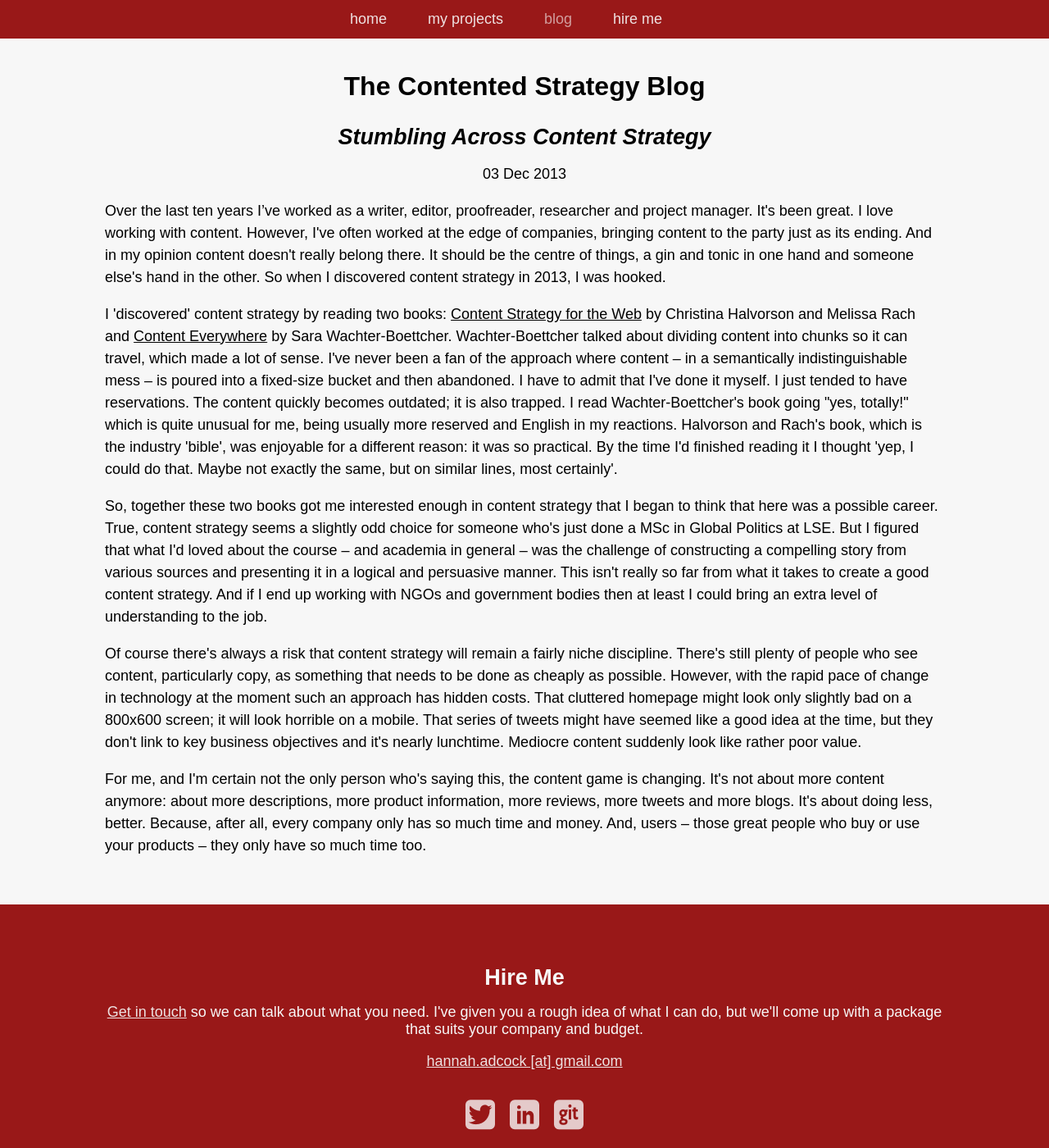
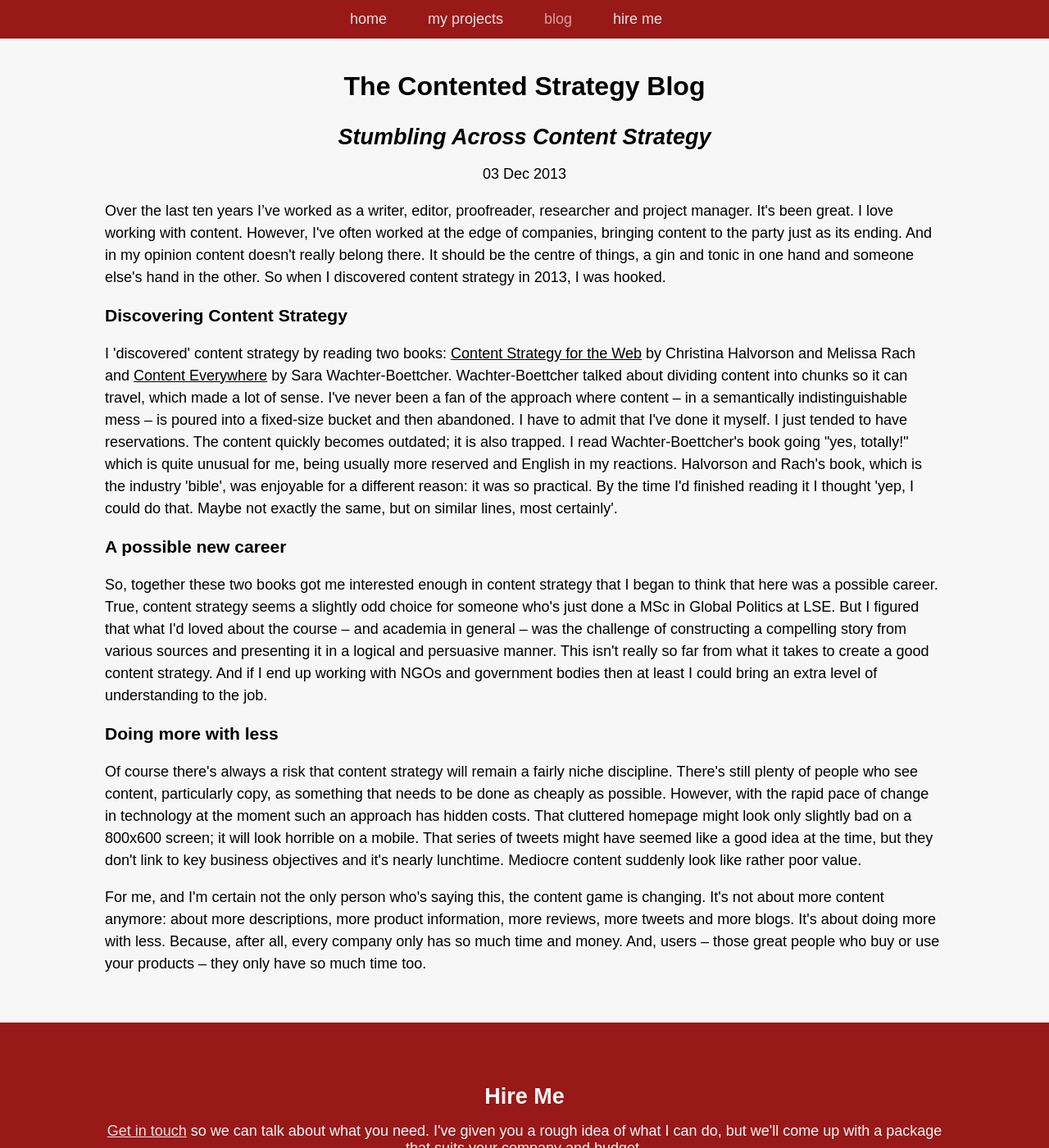
Before and after one commit to smokingpun/smokingpun.github.io, a Jekyll site: the page built from _posts/2013-12-03-Stumbling-Across-Content-Strategy.markdown, in a window 1280 px wide and 1400 px high. Shown: the whole window at 82% size. Built offline with Jekyll 4.4.1, drawn with Linux system fonts in a browser that asks for light colours; nearby versions of some CDN libraries; some web fonts are replaced; Markdown is read by kramdown in place of the engine named in the settings.

Commit message:
added more h3s to blog posts

```diff
--- a/_posts/2013-12-03-Stumbling-Across-Content-Strategy.markdown
+++ b/_posts/2013-12-03-Stumbling-Across-Content-Strategy.markdown
@@ -9,15 +9,18 @@ excerpt: Over the last ten years I’ve worked as a writer, editor, proofreader,
 <p>
 Over the last ten years I’ve worked as a writer, editor, proofreader, researcher and project manager. It's been great. I love working with content. However, I've often worked at the edge of companies, bringing content to the party just as its ending. And in my opinion content doesn't really belong there. It should be the centre of things, a gin and tonic in one hand and someone else's hand in the other. So when I discovered content strategy in 2013, I was hooked.
 </p>
+<h3>Discovering Content Strategy</h3>
 <p>
 I 'discovered' content strategy by reading two books: <a href="http://contentstrategy.com/">Content Strategy for the Web</a> by Christina Halvorson and Melissa Rach and <a href="http://rosenfeldmedia.com/books/content-everywhere/">Content Everywhere</a> by Sara Wachter-Boettcher. Wachter-Boettcher talked about dividing content into chunks so it can travel, which made a lot of sense. I've never been a fan of the approach where content – in a semantically indistinguishable mess – is poured into a fixed-size bucket and then abandoned. I have to admit that I've done it myself. I just tended to have reservations. The content quickly becomes outdated; it is also trapped. I read Wachter-Boettcher's book going "yes, totally!" which is quite unusual for me, being usually more reserved and English in my reactions. Halvorson and Rach's book, which is the industry 'bible', was enjoyable for a different reason: it was so practical. By the time I'd finished reading it I thought 'yep, I could do that. Maybe not exactly the same, but on similar lines, most certainly'.
 </p>
+<h3>A possible new career</h3>
 <p>
 So, together these two books got me interested enough in content strategy that I began to think that here was a possible career. True, content strategy seems a slightly odd choice for someone who's just done a MSc in Global Politics at LSE. But I figured that what I'd loved about the course – and academia in general – was the challenge of constructing a compelling story from various sources and presenting it in a logical and persuasive manner. This isn't really so far from what it takes to create a good content strategy. And if I end up working with NGOs and government bodies then at least I could bring an extra level of understanding to the job.
 </p>
+<h3>Doing more with less</h3>
 <p>
 Of course there's always a risk that content strategy will remain a fairly niche discipline. There's still plenty of people who see content, particularly copy, as something that needs to be done as cheaply as possible. However, with the rapid pace of change in technology at the moment such an approach has hidden costs. That cluttered homepage might look only slightly bad on a 800x600 screen; it will look horrible on a mobile. That series of tweets might have seemed like a good idea at the time, but they don't link to key business objectives and it's nearly lunchtime. Mediocre content suddenly look like rather poor value.
 </p>
 <p>
-For me, and I'm certain not the only person who's saying this, the content game is changing. It's not about more content anymore: about more descriptions, more product information, more reviews, more tweets and more blogs. It's about doing less, better. Because, after all, every company only has so much time and money. And, users – those great people who buy or use your products – they only have so much time too.
+For me, and I'm certain not the only person who's saying this, the content game is changing. It's not about more content anymore: about more descriptions, more product information, more reviews, more tweets and more blogs. It's about doing more with less. Because, after all, every company only has so much time and money. And, users – those great people who buy or use your products – they only have so much time too.
 </p>
```
Also changed, not shown: _posts/2013-12-03-What-Makes-a-Good-Content-Strategist.markdown (+6 -1 lines).
